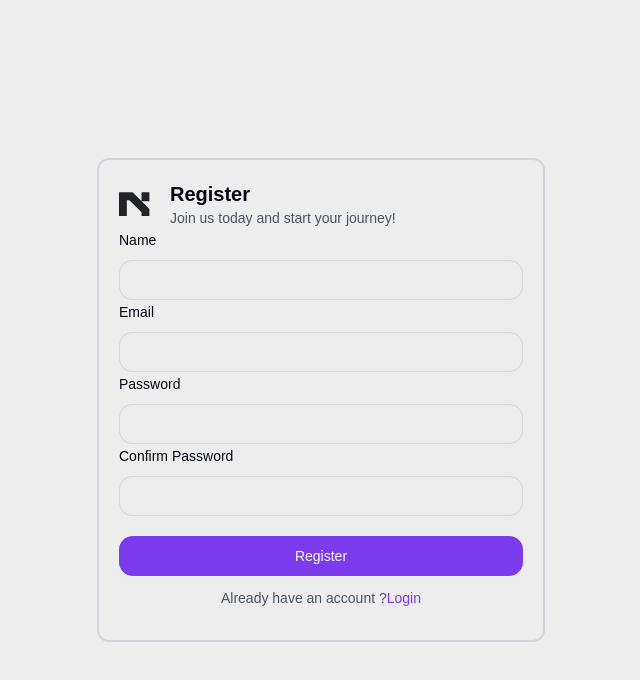
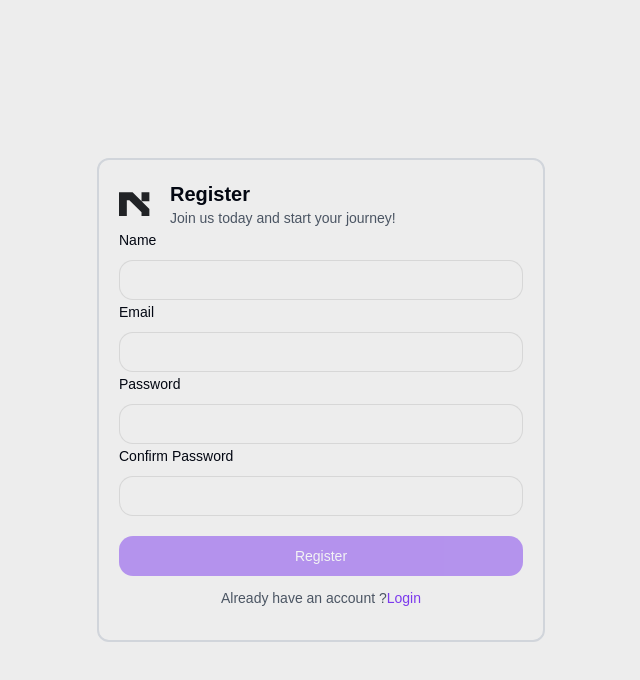
Before and after one commit to mdrakibmia99/nextMart-project, a Next.js app in the folder nextmart-client/: page /register in a window 1280 px wide. Shown: the top 680 px of the page, without its empty margins (319-959 px from the left). Built offline with nearby package versions, Linux system fonts and the light colour scheme.

Commit message:
update register from

```diff
--- a/nextmart-client/src/components/modules/auth/register/RegisterForm.tsx
+++ b/nextmart-client/src/components/modules/auth/register/RegisterForm.tsx
@@ -117,7 +117,7 @@ export default function RegisterForm()  {
           />
 
           <Button
-            disabled={passwordConfirm && password !== passwordConfirm || false}
+            disabled={passwordConfirm && password !== passwordConfirm || true}
             type="submit"
             className="mt-5 w-full"
           >
```
